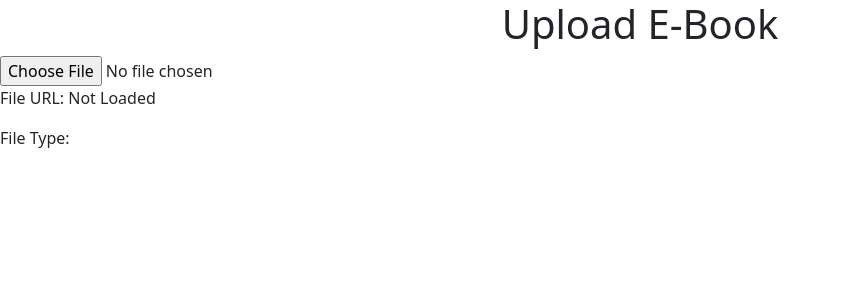
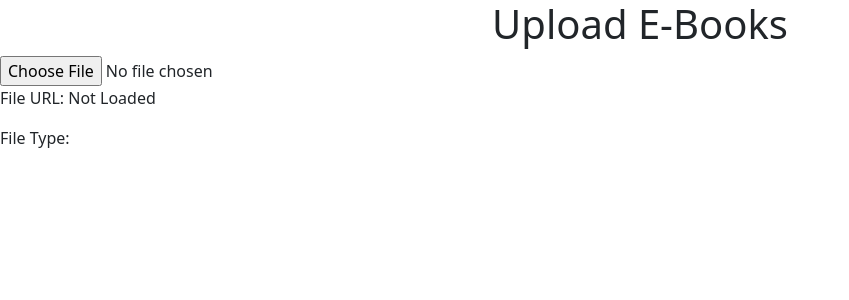
Before and after one commit to EugeneTan9/ReadEase, a React (Create React App) app: page / in a window 1280 px wide. Shown: the top 300 px of the page, without its empty margins (0-849 px from the left). Built offline with nearby package versions, Linux system fonts and the light colour scheme.

Commit message:
Updated upload page

```diff
--- a/src/components/UploadPage.js
+++ b/src/components/UploadPage.js
@@ -42,7 +42,7 @@ const UploadPage = () => {
 
   return (
     <div>
-      <h1 className="text-center">Upload E-Book</h1>
+      <h1 className="text-center">Upload E-Books</h1>
       <input type="file" accept=".pdf,.epub,.mp3" onChange={handleFileChange} />
 
       <p>File URL: {fileUrl ? "Loaded Successfully" : "Not Loaded"}</p>
```
